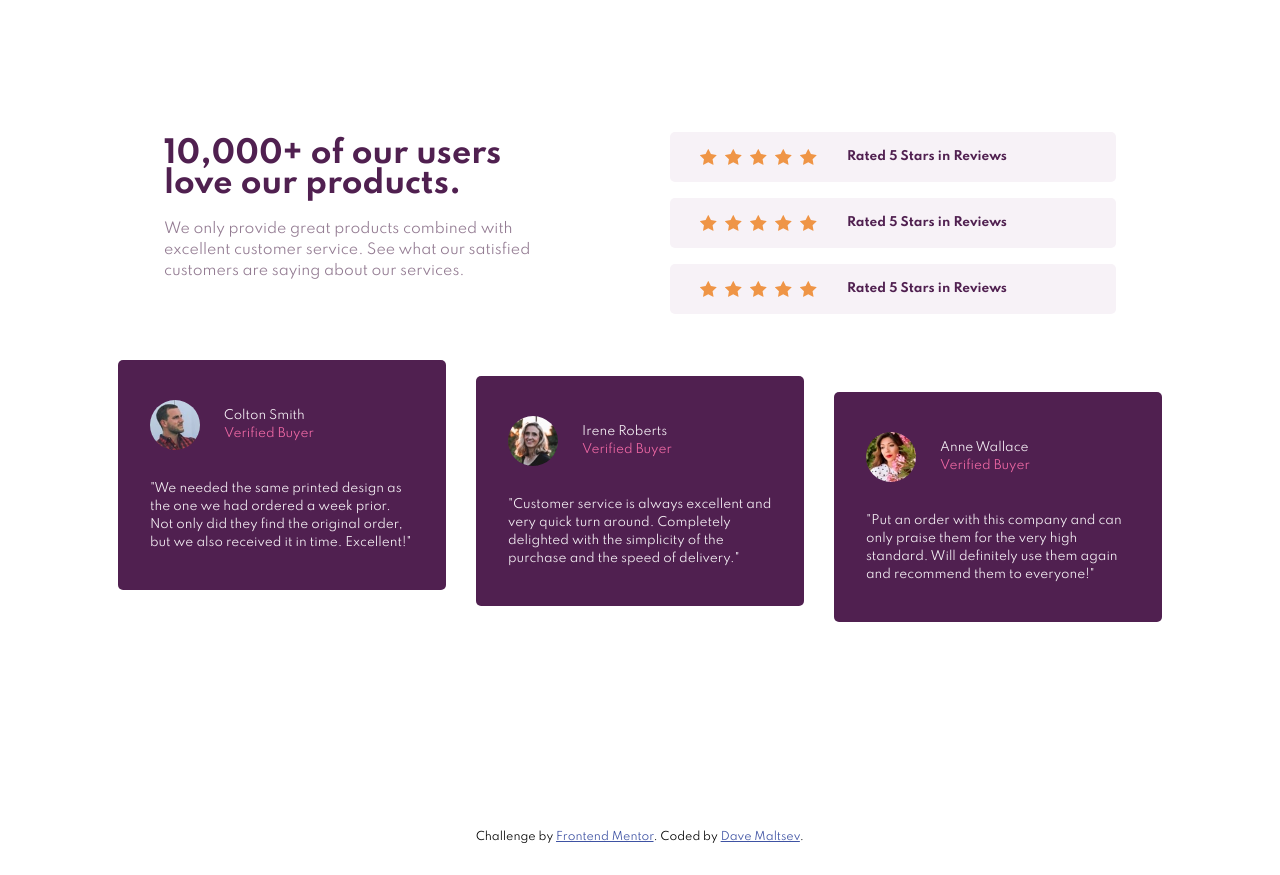
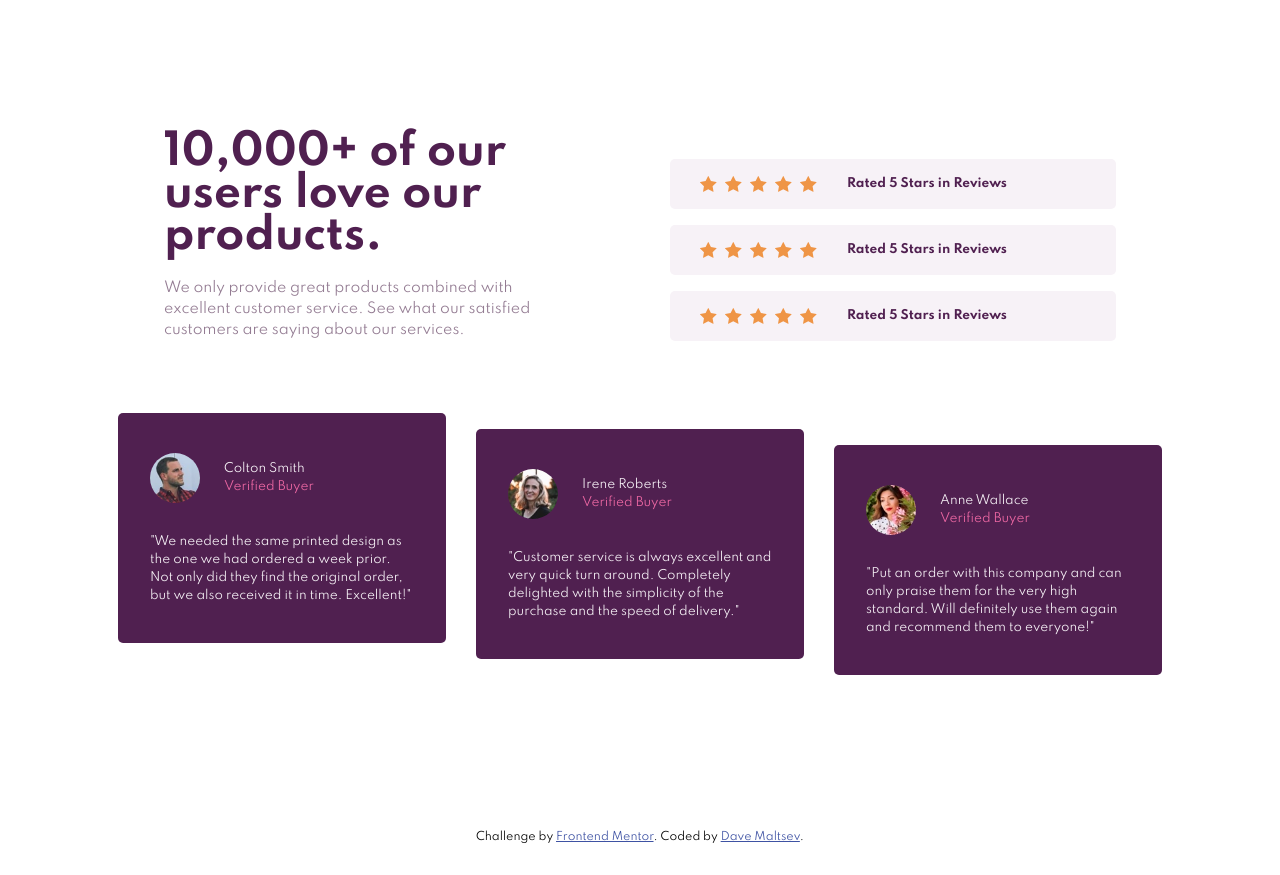
Before and after one commit to moon-blade/fm-social-proof-section, a plain HTML site: page index.html in a window 1280 px wide. Drawn offline with Linux system fonts and the light colour scheme.

Commit message:
html / css update
adjusted header's font-size for larger screens

```diff
--- a/scss/general/_media.scss
+++ b/scss/general/_media.scss
@@ -9,6 +9,10 @@
     justify-content: center;
     .intro {
       flex: 1;
+
+      h1 {
+        font-size: 2.625rem;
+      }
 
       h1,
       p {
```
Also changed, not shown: index.html (+1 -1 lines), dist/main.css, 1 other file.
